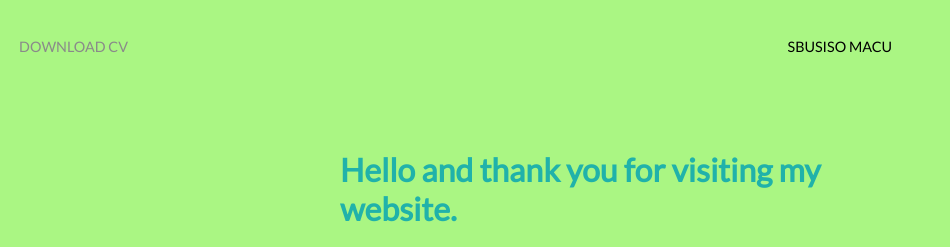
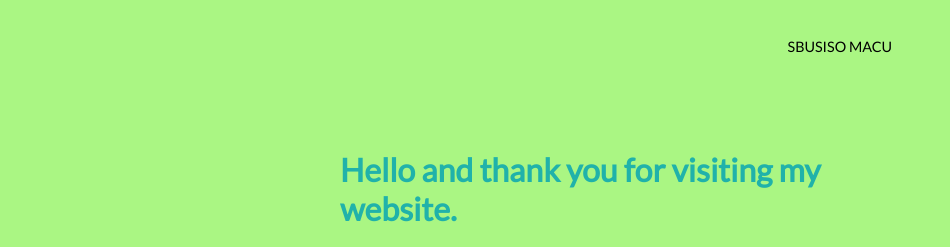
Before and after one commit to MacuSM/dev_journey, a plain HTML site: page about.html in a window 1280 px wide. Shown: the top 247 px of the page, 330-1280 px from the left. Drawn offline with Linux system fonts and the light colour scheme; a web font is replaced by a local one.

Commit message:
Update about.html

```diff
--- a/about.html
+++ b/about.html
@@ -43,9 +43,9 @@
 
             </div>
 
-            <div class="nav-link-wrapper">
+            <!-- <div class="nav-link-wrapper">
               <a href="/new_cv.pdf">Download CV</a>
-            </div>
+            </div> -->
 
 
           </div>
```
